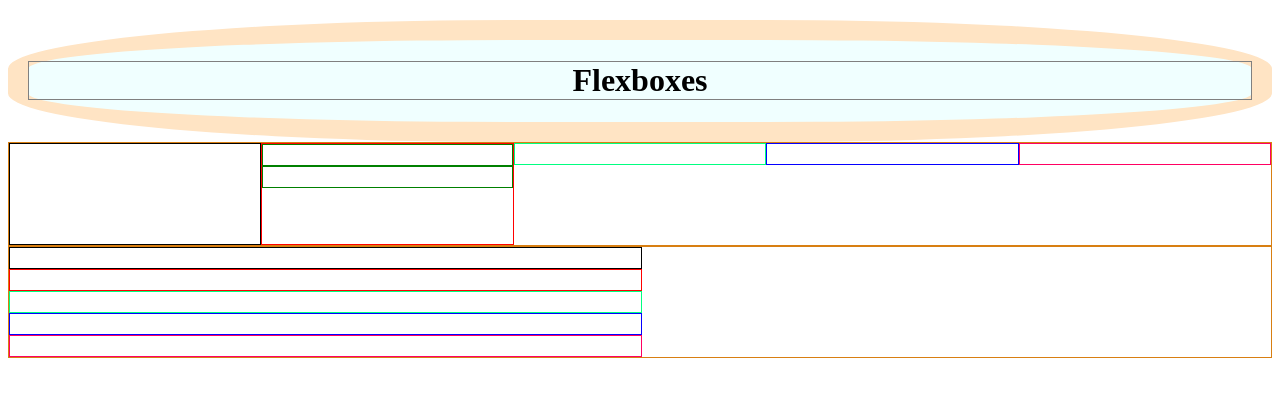
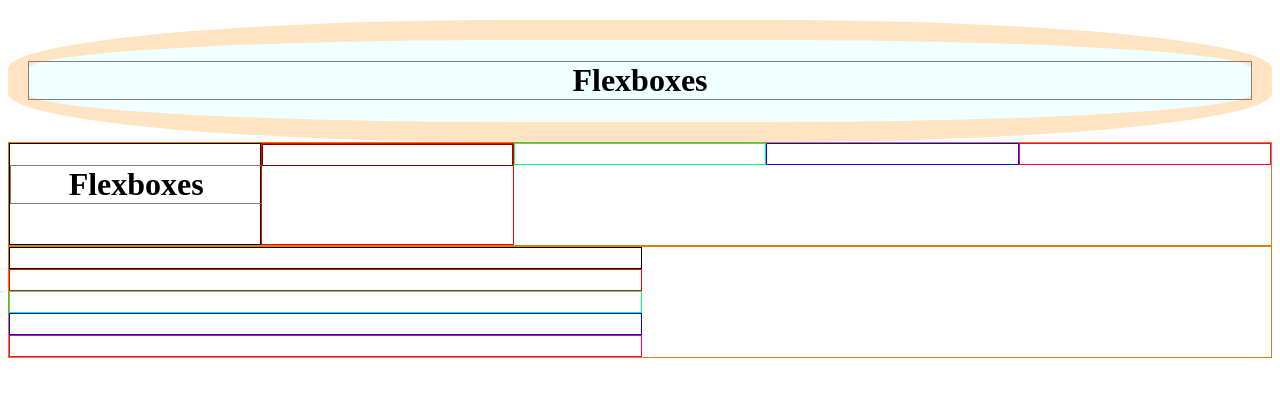
Before and after one commit to fshafi1/miscellaneous, a plain HTML site: page index.html in a window 1280 px wide. Drawn offline with Linux system fonts and the light colour scheme.

Commit message:
renamed file to index.html

```diff
--- a/CSS_Flexbox.html
+++ b/index.html
@@ -11,13 +11,10 @@
     </div>
     <div style="display: flex; height: 100%; border: 1px solid rgb(216, 127, 18); min-height: 100px;">
         <div style="border: 1px solid black; width: 50%; height: 100px;">
-
+            <h1 style="display: flex; justify-content: center; justify-items: center; border: 1px solid gray; width: 100%;">Flexboxes</h1>
         </div>
         <div style="border: 1px solid red; width: 50%; height: 100px; ">
-            <div style="border: 1px solid green; height: 20px;">
-
-            </div>
-            <div style="border: 1px solid green; height: 20px;">
+            <div style="border: 1px solid rgb(128, 0, 0); height: 20px;">
 
             </div>
 
```
